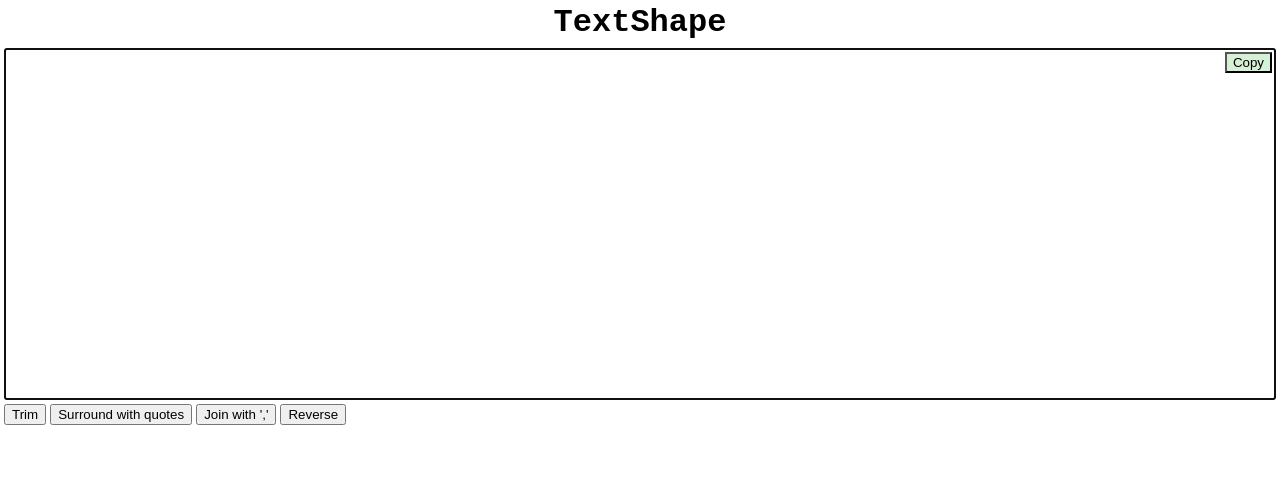
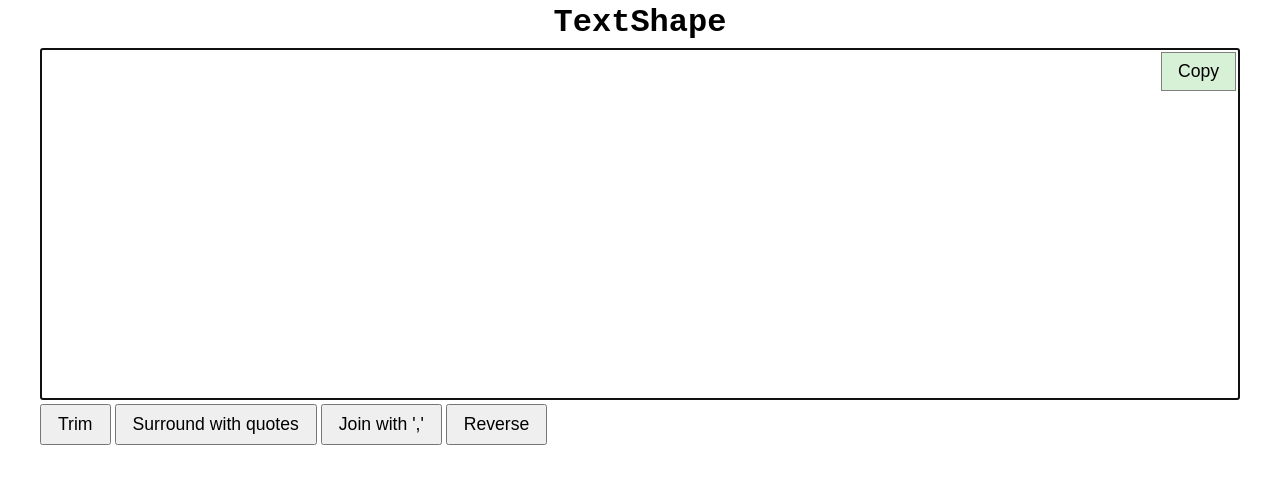
Before and after one commit to nmarsceau/textshape, a plain HTML site: page index.html in a window 1280 px wide. Both pictures are taken after a click on the button "Copy". Drawn offline with Linux system fonts and the light colour scheme.

Commit message:
Improve styling

```diff
--- a/index.html
+++ b/index.html
@@ -19,6 +19,8 @@
         grid-template-columns: auto;
         grid-template-rows: 3rem 1fr 55vh;
         height: 100vh;
+        margin: auto;
+        max-width: 1200px;
       }
 
       @media screen and (min-width: 600px) {
@@ -43,10 +45,19 @@
         position: absolute;
         top: 0.25rem;
         right: 0.25rem;
+        border: 1px solid gray;
+        background-color: #f5f5f5;
+        transition: background-color 0.25s ease-in-out;
+      }
+
+      .text-container button#copy.success {
+        background-color: #d7f1d7;
       }
 
       #text {
+        font-size: 1.1rem;
         height: 100%;
+        padding: 0.5rem;
         resize: none;
         width: 100%;
       }
@@ -54,6 +65,11 @@
       #tools {
         overflow-y: auto;
         padding: 0.25rem 0;
+      }
+
+      button {
+        padding: 0.5rem 1rem;
+        font-size: 1.1rem;
       }
     </style>
   </head>
@@ -124,8 +140,8 @@
         text.select();
         document.execCommand('copy');
         window.getSelection().removeAllRanges();
-        copy.style.backgroundColor = '#d7f1d7';
-        setTimeout(() => copy.style.backgroundColor = null, 3000);
+        copy.classList.add('success');
+        setTimeout(() => copy.classList.remove('success'), 3000);
       });
 
       text.focus();
```
